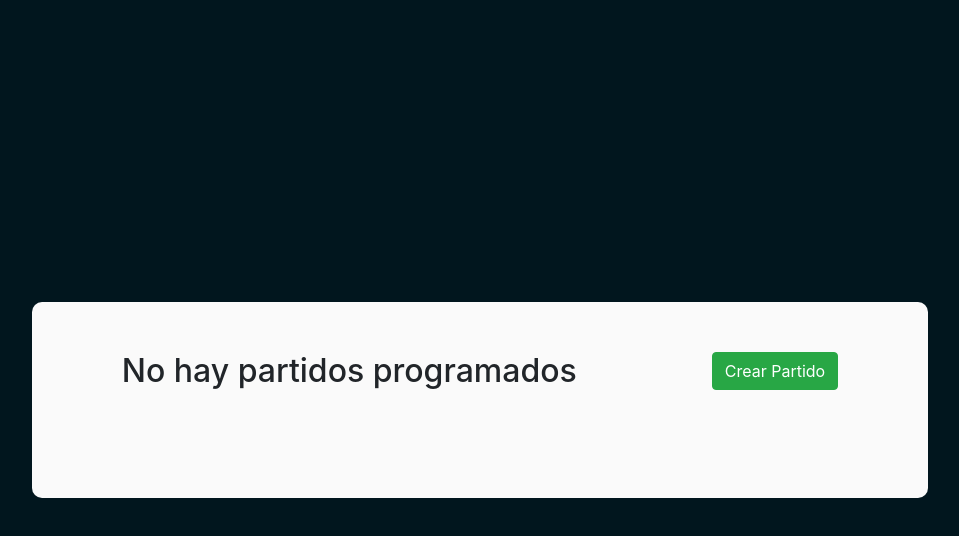
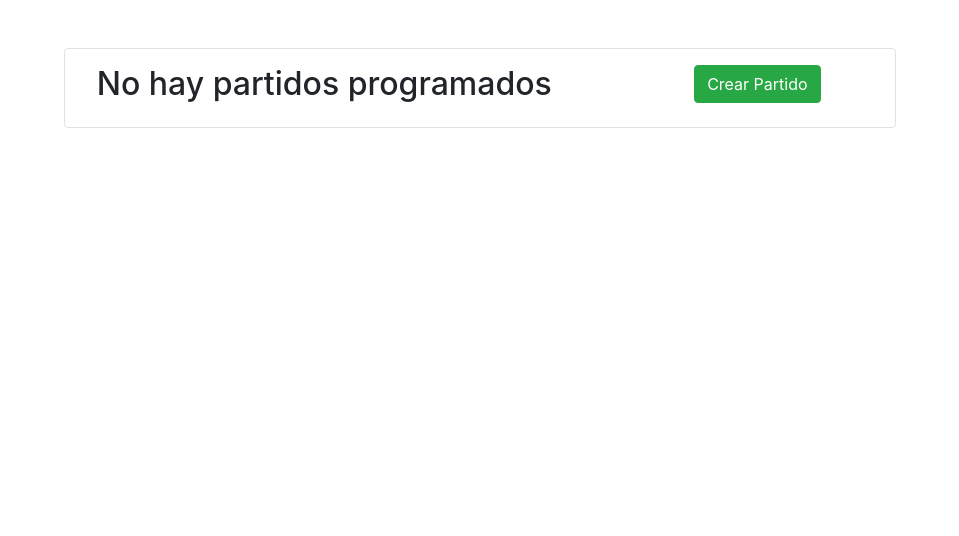
Before and after one commit to Henrylgch/AbstractSoccer, a React (Create React App) app: page / in a window 1280 px wide. Shown: the top 536 px of the page, without its empty margins (160-1119 px from the left). Built offline with nearby package versions, Linux system fonts and the light colour scheme; what react-google-maps would draw is missing.

Commit message:
Optimizando componente Match

```diff
--- a/src/components/Match.jsx
+++ b/src/components/Match.jsx
@@ -3,33 +3,34 @@ import { Link } from 'react-router-dom'
 import '../assets/css/Match.scss'
 
 
-class Match extends Component {
-    render() {
+const Match = ({match, deleteMatch}) => {
         return (
+            <li className="list-group-item" key={match.id} >
                 <div className="row container-fluid" >
                     <div className='col-md-2' >
-                    <p>{this.props.date}</p>
+                        <p>{match.date}</p>
                     </div>
 
                     <div className='col-md-4'>
-                    <p>{this.props.name}</p>
+                        <p>{match.name}</p>
                     </div>
 
                     <div className='col'>
-                    <p>{this.props.type}</p>
+                        <p>{match.type}</p>
                     </div>
 
                     <div className="col-md-1">
-                    <Link to={`/match/${this.props.id}`} >
+                        <Link to={`/match/${match.id}`} >
                             <button className="btn btn-primary grid-item" >Ver</button>
                         </Link>
                     </div>
                     <div className="col-md-1">
-                    <button onClick={() => this.props.deleteMatch(this.props.id)} className=" btn btn-danger grid-item" >Eliminar</button>
+                        <button onClick={() => deleteMatch(match.id)} className=" btn btn-danger grid-item" >Eliminar</button>
                     </div>
                 </div >
+            </li>
+
         );
-    }
 }
 
 export default Match;
--- a/src/views/HomeApp.jsx
+++ b/src/views/HomeApp.jsx
@@ -45,28 +45,25 @@ class HomeApp extends Component {
         const mensaje = Object.keys(this.state.matchs).length === 0 ? 'No hay partidos programados' : 'Lista de partidos'
 
         return (
-            <div className="viewContainer">
-                <div className="matchesListContainer">
-                    <div className="matchesList__header">
-                        <h2>{mensaje}</h2>
-                        <Link to='/create_match'><button className='btn btn-success'>Crear Partido</button></Link>
+            <div className="container">
+                <div className="container border rounded w-75 p-3 mt-5">
+                    <div className="row px-3" >
+                        <div className="col">
+                            <h2>{mensaje}</h2>
+                        </div>
+                        <div className="col-lg-3">
+                            <Link to='/create_match'><button className='btn btn-success'>Crear Partido</button></Link>
+                        </div>
                     </div>
 
-                    <div className='matchesList__listContainer'>
-                        <ul className='matchesList__ul' >
-
+                    <div className="row px-3">
+                        <ul className="list-group" >
                             {this.state.matchs.map( match => {
                                 return (
-                                    <li key={match.id} >
-                                        <Match
-                                            name={match.name}
-                                            date={match.date}
-                                            type={match.type}
-                                            id={match.id}
-                                            deleteMatch={this.deleteMatch}
-                                        />
-                                    </li>
-                                )
+                                    <Match
+                                        match={match}
+                                        deleteMatch={this.deleteMatch}
+                                />)
                             } )}
                         </ul>
                     </div>
```
Lines whose indentation alone changed are shown as unchanged.
